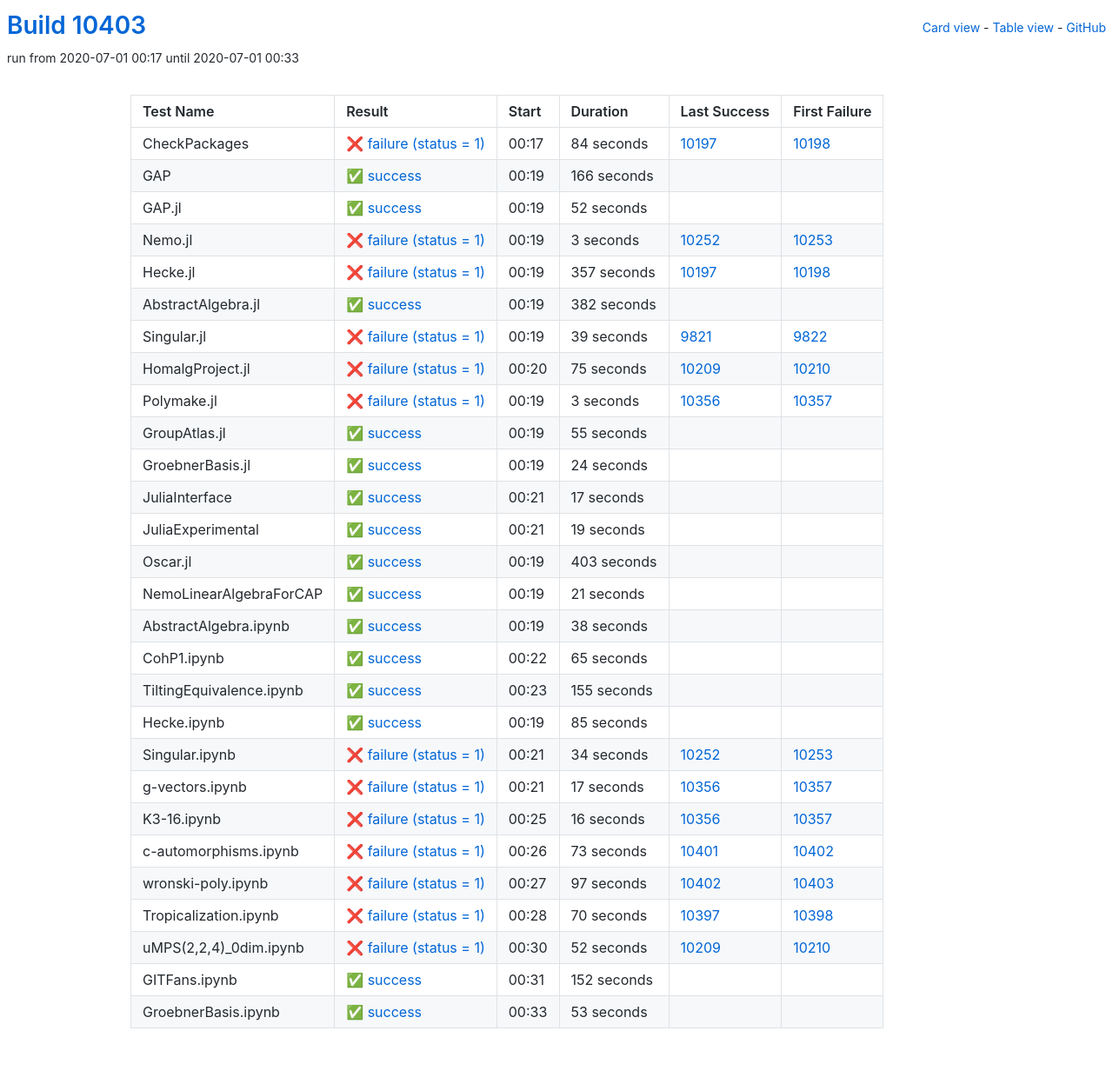
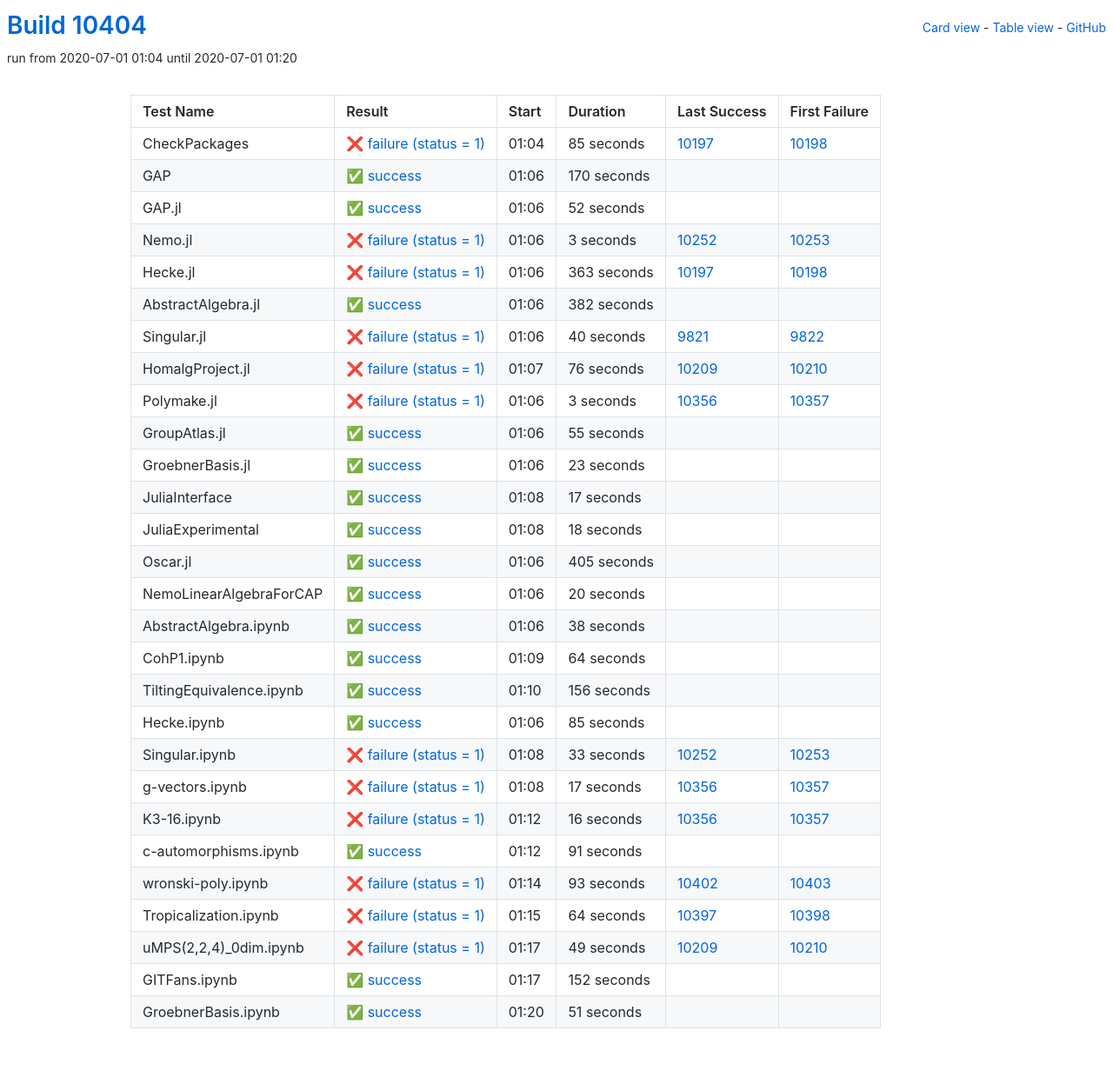
Before and after one commit to oscar-system/oscar-ci-status, a Jekyll site: the page built from table.html, in a window 1280 px wide. Shown: the whole page at 87% size. Built offline with Jekyll 4.4.1, drawn with Linux system fonts in a browser that asks for light colours.

Commit message:
Build #10404

```diff
--- a/_data/ci.yml
+++ b/_data/ci.yml
@@ -1,6 +1,6 @@
 ---
-build: 10403
-build_url: https://oscarci.mathematik.uni-kl.de/job/oscar/10403/
+build: 10404
+build_url: https://oscarci.mathematik.uni-kl.de/job/oscar/10404/
 job: oscar
 organization: oscar-system
 repo: oscar-ci-status
@@ -8,32 +8,32 @@
 tests:
 - name: CheckPackages
   id: checkpackages
-  log: https://oscarci.mathematik.uni-kl.de/job/oscar/10403/artifact/logs/build-10403/CheckPackages.log
-  start: 2020-07-01 00:17
+  log: https://oscarci.mathematik.uni-kl.de/job/oscar/10404/artifact/logs/build-10404/CheckPackages.log
+  start: 2020-07-01 01:04
   success: false
   exitcode: 1
   status: failure
-  duration: 84
+  duration: 85
   last_success: 10197
   last_success_url: https://oscarci.mathematik.uni-kl.de/job/oscar/10197/
   first_failure: 10198
   first_failure_url: https://oscarci.mathematik.uni-kl.de/job/oscar/10198/
 - name: GAP
   id: gap
-  log: https://oscarci.mathematik.uni-kl.de/job/oscar/10403/artifact/logs/build-10403/GAP.log
-  start: 2020-07-01 00:19
+  log: https://oscarci.mathematik.uni-kl.de/job/oscar/10404/artifact/logs/build-10404/GAP.log
+  start: 2020-07-01 01:06
   success: true
   exitcode: 0
   status: success
-  duration: 166
+  duration: 170
   last_success: false
   last_success_url:
   first_failure: false
   first_failure_url:
 - name: GAP.jl
   id: gap-jl
-  log: https://oscarci.mathematik.uni-kl.de/job/oscar/10403/artifact/logs/build-10403/GAP.jl.log
-  start: 2020-07-01 00:19
+  log: https://oscarci.mathematik.uni-kl.de/job/oscar/10404/artifact/logs/build-10404/GAP.jl.log
+  start: 2020-07-01 01:06
   success: true
   exitcode: 0
   status: success
@@ -44,8 +44,8 @@
   first_failure_url:
 - name: Nemo.jl
   id: nemo-jl
-  log: https://oscarci.mathematik.uni-kl.de/job/oscar/10403/artifact/logs/build-10403/Nemo.jl.log
-  start: 2020-07-01 00:19
+  log: https://oscarci.mathematik.uni-kl.de/job/oscar/10404/artifact/logs/build-10404/Nemo.jl.log
+  start: 2020-07-01 01:06
   success: false
   exitcode: 1
   status: failure
@@ -56,20 +56,20 @@
   first_failure_url: https://oscarci.mathematik.uni-kl.de/job/oscar/10253/
 - name: Hecke.jl
   id: hecke-jl
-  log: https://oscarci.mathematik.uni-kl.de/job/oscar/10403/artifact/logs/build-10403/Hecke.jl.log
-  start: 2020-07-01 00:19
+  log: https://oscarci.mathematik.uni-kl.de/job/oscar/10404/artifact/logs/build-10404/Hecke.jl.log
+  start: 2020-07-01 01:06
   success: false
   exitcode: 1
   status: failure
-  duration: 357
+  duration: 363
   last_success: 10197
   last_success_url: https://oscarci.mathematik.uni-kl.de/job/oscar/10197/
   first_failure: 10198
   first_failure_url: https://oscarci.mathematik.uni-kl.de/job/oscar/10198/
 - name: AbstractAlgebra.jl
   id: abstractalgebra-jl
-  log: https://oscarci.mathematik.uni-kl.de/job/oscar/10403/artifact/logs/build-10403/AbstractAlgebra.jl.log
-  start: 2020-07-01 00:19
+  log: https://oscarci.mathematik.uni-kl.de/job/oscar/10404/artifact/logs/build-10404/AbstractAlgebra.jl.log
+  start: 2020-07-01 01:06
   success: true
   exitcode: 0
   status: success
@@ -80,32 +80,32 @@
   first_failure_url:
 - name: Singular.jl
   id: singular-jl
-  log: https://oscarci.mathematik.uni-kl.de/job/oscar/10403/artifact/logs/build-10403/Singular.jl.log
-  start: 2020-07-01 00:19
+  log: https://oscarci.mathematik.uni-kl.de/job/oscar/10404/artifact/logs/build-10404/Singular.jl.log
+  start: 2020-07-01 01:06
   success: false
   exitcode: 1
   status: failure
-  duration: 39
+  duration: 40
   last_success: 9821
   last_success_url: https://oscarci.mathematik.uni-kl.de/job/oscar/9821/
   first_failure: 9822
   first_failure_url: https://oscarci.mathematik.uni-kl.de/job/oscar/9822/
 - name: HomalgProject.jl
   id: homalgproject-jl
-  log: https://oscarci.mathematik.uni-kl.de/job/oscar/10403/artifact/logs/build-10403/HomalgProject.jl.log
-  start: 2020-07-01 00:20
+  log: https://oscarci.mathematik.uni-kl.de/job/oscar/10404/artifact/logs/build-10404/HomalgProject.jl.log
+  start: 2020-07-01 01:07
   success: false
   exitcode: 1
   status: failure
-  duration: 75
+  duration: 76
   last_success: 10209
   last_success_url: https://oscarci.mathematik.uni-kl.de/job/oscar/10209/
   first_failure: 10210
   first_failure_url: https://oscarci.mathematik.uni-kl.de/job/oscar/10210/
 - name: Polymake.jl
   id: polymake-jl
-  log: https://oscarci.mathematik.uni-kl.de/job/oscar/10403/artifact/logs/build-10403/Polymake.jl.log
-  start: 2020-07-01 00:19
+  log: https://oscarci.mathematik.uni-kl.de/job/oscar/10404/artifact/logs/build-10404/Polymake.jl.log
+  start: 2020-07-01 01:06
   success: false
   exitcode: 1
   status: failure
@@ -116,8 +116,8 @@
   first_failure_url: https://oscarci.mathematik.uni-kl.de/job/oscar/10357/
 - name: GroupAtlas.jl
   id: groupatlas-jl
-  log: https://oscarci.mathematik.uni-kl.de/job/oscar/10403/artifact/logs/build-10403/GroupAtlas.jl.log
-  start: 2020-07-01 00:19
+  log: https://oscarci.mathematik.uni-kl.de/job/oscar/10404/artifact/logs/build-10404/GroupAtlas.jl.log
+  start: 2020-07-01 01:06
   success: true
   exitcode: 0
   status: success
@@ -128,20 +128,20 @@
   first_failure_url:
 - name: GroebnerBasis.jl
   id: groebnerbasis-jl
-  log: https://oscarci.mathematik.uni-kl.de/job/oscar/10403/artifact/logs/build-10403/GroebnerBasis.jl.log
-  start: 2020-07-01 00:19
+  log: https://oscarci.mathematik.uni-kl.de/job/oscar/10404/artifact/logs/build-10404/GroebnerBasis.jl.log
+  start: 2020-07-01 01:06
   success: true
   exitcode: 0
   status: success
-  duration: 24
+  duration: 23
   last_success: false
   last_success_url:
   first_failure: false
   first_failure_url:
 - name: JuliaInterface
   id: juliainterface
-  log: https://oscarci.mathematik.uni-kl.de/job/oscar/10403/artifact/logs/build-10403/JuliaInterface.log
-  start: 2020-07-01 00:21
+  log: https://oscarci.mathematik.uni-kl.de/job/oscar/10404/artifact/logs/build-10404/JuliaInterface.log
+  start: 2020-07-01 01:08
   success: true
   exitcode: 0
   status: success
@@ -152,44 +152,44 @@
   first_failure_url:
 - name: JuliaExperimental
   id: juliaexperimental
-  log: https://oscarci.mathematik.uni-kl.de/job/oscar/10403/artifact/logs/build-10403/JuliaExperimental.log
-  start: 2020-07-01 00:21
+  log: https://oscarci.mathematik.uni-kl.de/job/oscar/10404/artifact/logs/build-10404/JuliaExperimental.log
+  start: 2020-07-01 01:08
   success: true
   exitcode: 0
   status: success
-  duration: 19
+  duration: 18
   last_success: false
   last_success_url:
   first_failure: false
   first_failure_url:
 - name: Oscar.jl
   id: oscar-jl
-  log: https://oscarci.mathematik.uni-kl.de/job/oscar/10403/artifact/logs/build-10403/Oscar.jl.log
-  start: 2020-07-01 00:19
+  log: https://oscarci.mathematik.uni-kl.de/job/oscar/10404/artifact/logs/build-10404/Oscar.jl.log
+  start: 2020-07-01 01:06
   success: true
   exitcode: 0
   status: success
-  duration: 403
+  duration: 405
   last_success: false
   last_success_url:
   first_failure: false
   first_failure_url:
 - name: NemoLinearAlgebraForCAP
   id: nemolinearalgebraforcap
-  log: https://oscarci.mathematik.uni-kl.de/job/oscar/10403/artifact/logs/build-10403/NemoLinearAlgebraForCAP.log
-  start: 2020-07-01 00:19
+  log: https://oscarci.mathematik.uni-kl.de/job/oscar/10404/artifact/logs/build-10404/NemoLinearAlgebraForCAP.log
+  start: 2020-07-01 01:06
   success: true
   exitcode: 0
   status: success
-  duration: 21
+  duration: 20
   last_success: false
   last_success_url:
   first_failure: false
   first_failure_url:
 - name: AbstractAlgebra.ipynb
   id: abstractalgebra-ipynb
-  log: https://oscarci.mathematik.uni-kl.de/job/oscar/10403/artifact/logs/build-10403/AbstractAlgebra.ipynb.log
-  start: 2020-07-01 00:19
+  log: https://oscarci.mathematik.uni-kl.de/job/oscar/10404/artifact/logs/build-10404/AbstractAlgebra.ipynb.log
+  start: 2020-07-01 01:06
   success: true
   exitcode: 0
   status: success
@@ -200,32 +200,32 @@
   first_failure_url:
 - name: CohP1.ipynb
   id: cohp1-ipynb
-  log: https://oscarci.mathematik.uni-kl.de/job/oscar/10403/artifact/logs/build-10403/CohP1.ipynb.log
-  start: 2020-07-01 00:22
+  log: https://oscarci.mathematik.uni-kl.de/job/oscar/10404/artifact/logs/build-10404/CohP1.ipynb.log
+  start: 2020-07-01 01:09
   success: true
   exitcode: 0
   status: success
-  duration: 65
+  duration: 64
   last_success: false
   last_success_url:
   first_failure: false
   first_failure_url:
 - name: TiltingEquivalence.ipynb
   id: tiltingequivalence-ipynb
-  log: https://oscarci.mathematik.uni-kl.de/job/oscar/10403/artifact/logs/build-10403/TiltingEquivalence.ipynb.log
-  start: 2020-07-01 00:23
+  log: https://oscarci.mathematik.uni-kl.de/job/oscar/10404/artifact/logs/build-10404/TiltingEquivalence.ipynb.log
+  start: 2020-07-01 01:10
   success: true
   exitcode: 0
   status: success
-  duration: 155
+  duration: 156
   last_success: false
   last_success_url:
   first_failure: false
   first_failure_url:
 - name: Hecke.ipynb
   id: hecke-ipynb
-  log: https://oscarci.mathematik.uni-kl.de/job/oscar/10403/artifact/logs/build-10403/Hecke.ipynb.log
-  start: 2020-07-01 00:19
+  log: https://oscarci.mathematik.uni-kl.de/job/oscar/10404/artifact/logs/build-10404/Hecke.ipynb.log
+  start: 2020-07-01 01:06
   success: true
   exitcode: 0
   status: success
@@ -236,20 +236,20 @@
   first_failure_url:
 - name: Singular.ipynb
   id: singular-ipynb
-  log: https://oscarci.mathematik.uni-kl.de/job/oscar/10403/artifact/logs/build-10403/Singular.ipynb.log
-  start: 2020-07-01 00:21
+  log: https://oscarci.mathematik.uni-kl.de/job/oscar/10404/artifact/logs/build-10404/Singular.ipynb.log
+  start: 2020-07-01 01:08
   success: false
   exitcode: 1
   status: failure
-  duration: 34
+  duration: 33
   last_success: 10252
   last_success_url: https://oscarci.mathematik.uni-kl.de/job/oscar/10252/
   first_failure: 10253
   first_failure_url: https://oscarci.mathematik.uni-kl.de/job/oscar/10253/
 - name: g-vectors.ipynb
   id: g-vectors-ipynb
-  log: https://oscarci.mathematik.uni-kl.de/job/oscar/10403/artifact/logs/build-10403/g-vectors.ipynb.log
-  start: 2020-07-01 00:21
+  log: https://oscarci.mathematik.uni-kl.de/job/oscar/10404/artifact/logs/build-10404/g-vectors.ipynb.log
+  start: 2020-07-01 01:08
   success: false
   exitcode: 1
   status: failure
@@ -260,8 +260,8 @@
   first_failure_url: https://oscarci.mathematik.uni-kl.de/job/oscar/10357/
 - name: K3-16.ipynb
   id: k3-16-ipynb
-  log: https://oscarci.mathematik.uni-kl.de/job/oscar/10403/artifact/logs/build-10403/K3-16.ipynb.log
-  start: 2020-07-01 00:25
+  log: https://oscarci.mathematik.uni-kl.de/job/oscar/10404/artifact/logs/build-10404/K3-16.ipynb.log
+  start: 2020-07-01 01:12
   success: false
   exitcode: 1
   status: failure
@@ -272,56 +272,56 @@
   first_failure_url: https://oscarci.mathematik.uni-kl.de/job/oscar/10357/
 - name: c-automorphisms.ipynb
   id: c-automorphisms-ipynb
-  log: https://oscarci.mathematik.uni-kl.de/job/oscar/10403/artifact/logs/build-10403/c-automorphisms.ipynb.log
-  start: 2020-07-01 00:26
+  log: https://oscarci.mathematik.uni-kl.de/job/oscar/10404/artifact/logs/build-10404/c-automorphisms.ipynb.log
+  start: 2020-07-01 01:12
+  success: true
+  exitcode: 0
+  status: success
+  duration: 91
+  last_success: false
+  last_success_url:
+  first_failure: false
+  first_failure_url:
+- name: wronski-poly.ipynb
+  id: wronski-poly-ipynb
+  log: https://oscarci.mathematik.uni-kl.de/job/oscar/10404/artifact/logs/build-10404/wronski-poly.ipynb.log
+  start: 2020-07-01 01:14
   success: false
   exitcode: 1
   status: failure
-  duration: 73
-  last_success: 10401
-  last_success_url: https://oscarci.mathematik.uni-kl.de/job/oscar/10401/
-  first_failure: 10402
-  first_failure_url: https://oscarci.mathematik.uni-kl.de/job/oscar/10402/
-- name: wronski-poly.ipynb
-  id: wronski-poly-ipynb
-  log: https://oscarci.mathematik.uni-kl.de/job/oscar/10403/artifact/logs/build-10403/wronski-poly.ipynb.log
-  start: 2020-07-01 00:27
-  success: false
-  exitcode: 1
-  status: failure
-  duration: 97
+  duration: 93
   last_success: 10402
   last_success_url: https://oscarci.mathematik.uni-kl.de/job/oscar/10402/
   first_failure: 10403
   first_failure_url: https://oscarci.mathematik.uni-kl.de/job/oscar/10403/
 - name: Tropicalization.ipynb
   id: tropicalization-ipynb
-  log: https://oscarci.mathematik.uni-kl.de/job/oscar/10403/artifact/logs/build-10403/Tropicalization.ipynb.log
-  start: 2020-07-01 00:28
+  log: https://oscarci.mathematik.uni-kl.de/job/oscar/10404/artifact/logs/build-10404/Tropicalization.ipynb.log
+  start: 2020-07-01 01:15
   success: false
   exitcode: 1
   status: failure
-  duration: 70
+  duration: 64
   last_success: 10397
   last_success_url: https://oscarci.mathematik.uni-kl.de/job/oscar/10397/
   first_failure: 10398
   first_failure_url: https://oscarci.mathematik.uni-kl.de/job/oscar/10398/
 - name: uMPS(2,2,4)_0dim.ipynb
   id: umps-2-2-4-0dim-ipynb
-  log: https://oscarci.mathematik.uni-kl.de/job/oscar/10403/artifact/logs/build-10403/uMPS-2-2-4-_0dim.ipynb.log
-  start: 2020-07-01 00:30
+  log: https://oscarci.mathematik.uni-kl.de/job/oscar/10404/artifact/logs/build-10404/uMPS-2-2-4-_0dim.ipynb.log
+  start: 2020-07-01 01:17
   success: false
   exitcode: 1
   status: failure
-  duration: 52
+  duration: 49
   last_success: 10209
   last_success_url: https://oscarci.mathematik.uni-kl.de/job/oscar/10209/
   first_failure: 10210
   first_failure_url: https://oscarci.mathematik.uni-kl.de/job/oscar/10210/
 - name: GITFans.ipynb
   id: gitfans-ipynb
-  log: https://oscarci.mathematik.uni-kl.de/job/oscar/10403/artifact/logs/build-10403/GITFans.ipynb.log
-  start: 2020-07-01 00:31
+  log: https://oscarci.mathematik.uni-kl.de/job/oscar/10404/artifact/logs/build-10404/GITFans.ipynb.log
+  start: 2020-07-01 01:17
   success: true
   exitcode: 0
   status: success
@@ -332,12 +332,12 @@
   first_failure_url:
 - name: GroebnerBasis.ipynb
   id: groebnerbasis-ipynb
-  log: https://oscarci.mathematik.uni-kl.de/job/oscar/10403/artifact/logs/build-10403/GroebnerBasis.ipynb.log
-  start: 2020-07-01 00:33
+  log: https://oscarci.mathematik.uni-kl.de/job/oscar/10404/artifact/logs/build-10404/GroebnerBasis.ipynb.log
+  start: 2020-07-01 01:20
   success: true
   exitcode: 0
   status: success
-  duration: 53
+  duration: 51
   last_success: false
   last_success_url:
   first_failure: false
```
Also changed, not shown: README.md.
